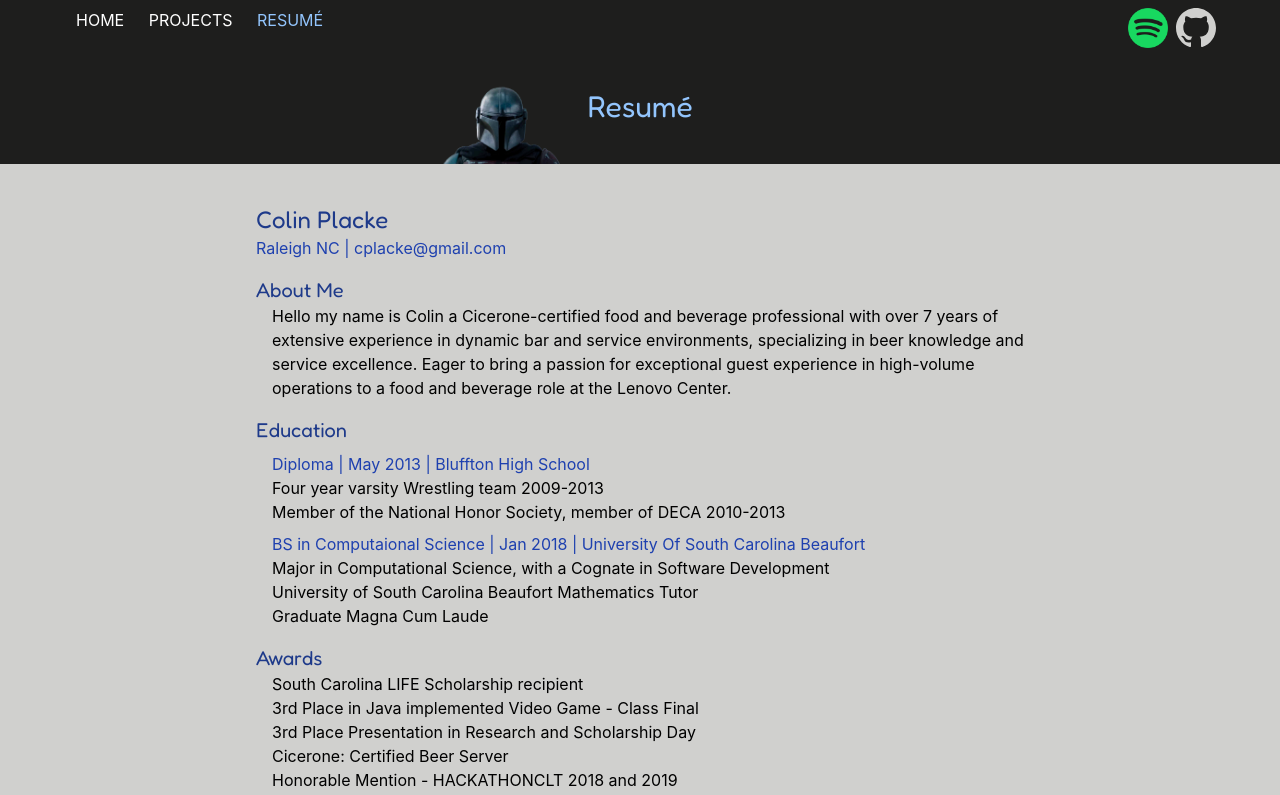
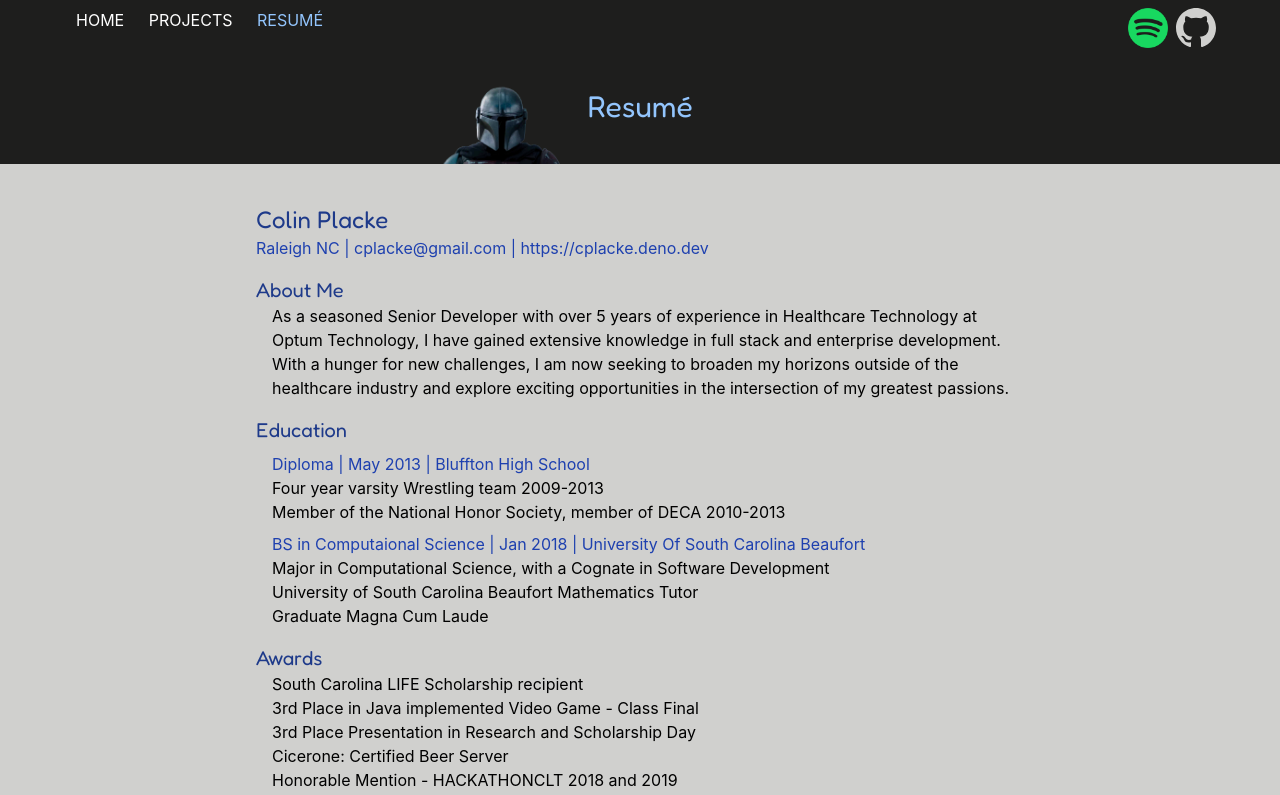
Before and after one commit to Cplacke/portfolio, a React (Create React App) app: page /resume in a window 1280 px wide. Shown: the top 795 px of the page. Built offline with nearby package versions, Linux system fonts and the light colour scheme.

Commit message:
retarget development job

```diff
--- a/src/routes/Resume.js
+++ b/src/routes/Resume.js
@@ -10,12 +10,20 @@ export const Resume = () => {
 
             <div className="w-full md:w-3/4 lg:w-3/5 px-4 md:px-0 mx-auto mb-20 pt-10 relative z-30 bg-void">
                 <h3 className="text-2xl text-blue-900"> Colin Placke </h3>
-                <div className="text-blue-800"> Raleigh  NC | cplacke@gmail.com </div>
+                <div className="text-blue-800"> Raleigh NC | cplacke@gmail.com  | https://cplacke.deno.dev </div>
 
                 <h4 className="text-xl text-blue-900 mt-4"> About Me </h4>
                 <div className="ml-4">
+                    As a seasoned Senior Developer with over 5 years of experience in Healthcare Technology at Optum Technology,
+                    I have gained extensive knowledge in full stack and enterprise development. With a hunger for new challenges,
+                    I am now seeking to broaden my horizons outside of the healthcare industry and explore exciting opportunities
+                    in the intersection of my greatest passions.
+                </div>
+                {/*
+                    Beer job target
+                <div className="ml-4">
                     Hello my name is Colin a Cicerone-certified food and beverage professional with over 7 years of extensive experience in dynamic bar and service environments, specializing in beer knowledge and service excellence. Eager to bring a passion for exceptional guest experience in high-volume operations to a food and beverage role at the Lenovo Center.
-                </div>
+                </div> */}
 
                 <h4 className="text-xl text-blue-900 mt-4"> Education </h4>
                 <div className="ml-4">
```
Also changed, not shown: 7 other files (tests, documents, lock files or other folders).
